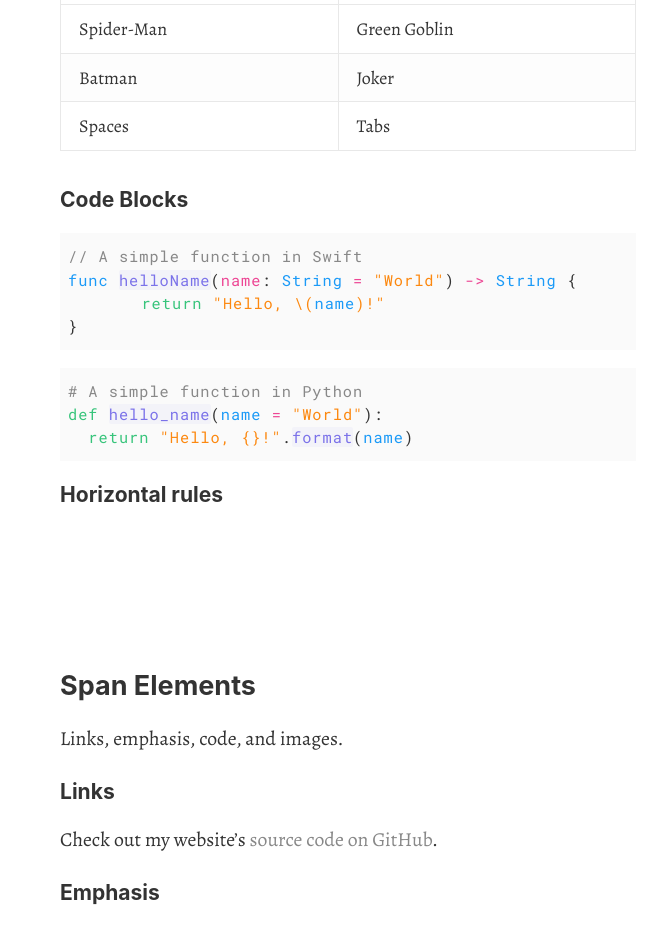
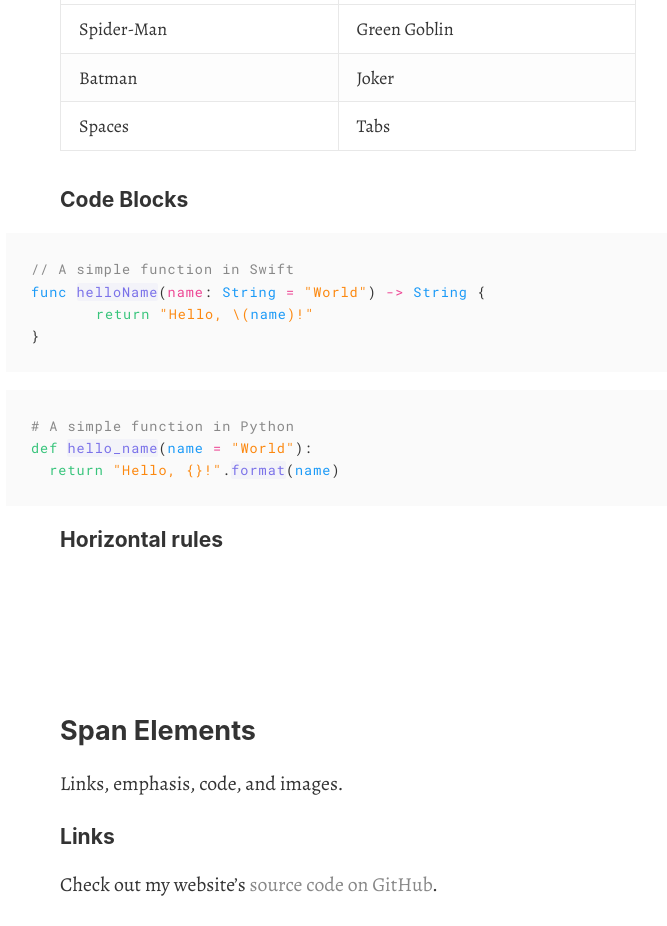
Before and after one commit to tmm/www, a Jekyll site: the page built from blog/_posts/2014-08-01-style-guide.md, in a window 1280 px wide. Shown: the part 1435-2361 px from the top of the page, without its empty margins (292-959 px from the left). Built offline with Jekyll 4.4.1, drawn with Linux system fonts in a browser that asks for light colours; comment, search, counter and statistics services are not loaded.

Commit message:
Full bleed images and code

```diff
--- a/_sass/_base.scss
+++ b/_sass/_base.scss
@@ -90,6 +90,15 @@
     left: auto;
   }
   max-width: 100%;
+
+  @media screen and (max-width: $sm) {
+    border-radius: 0;
+    margin: {
+      left: -1rem;
+      right: -1rem;
+    }
+    max-width: calc(100% + 2rem);
+  }
 }
 
 ol, ul {
@@ -264,7 +273,7 @@
       weight: 600;
     }
     letter-spacing: 2px;
-    padding-top: .65rem;
+    padding-top: .66rem;
     text-transform: uppercase;
   }
 
@@ -341,3 +350,10 @@
     letter-spacing: 2px;
   }
 }
+
+.jim {
+  margin: {
+    bottom: 2rem;
+    top: 0;
+  }
+}
--- a/_sass/_code.scss
+++ b/_sass/_code.scss
@@ -11,10 +11,12 @@
 code {
   background-color: $background;
   color: $black;
-  font-family: $mono;
-  font-size: .85rem;
-  font-style: normal;
-  font-weight: 400;
+  font: {
+    family: $mono;
+    size: .75rem;
+    style: normal;
+    weight: 400;
+  }
   letter-spacing: 1px;
 }
 
@@ -26,14 +28,26 @@
 }
 
 .highlight {
-  margin: 1rem 0;
   background: $background;
   line-height: 123%;
+  margin: {
+    bottom: 1rem;
+    left: -1.5rem;
+    right: -1.5rem;
+    top: 1rem;
+  }
+
+  @media screen and (max-width: $sm) {
+    margin: {
+      left: -1rem;
+      right: -1rem;
+    }
+  }
 }
 
 pre {
   margin: 0;
-  padding: 12px 8px;
+  padding: 25px;
 
   pre {
     padding-top: 0;
```
Also changed, not shown: 404.html (+7 -1 lines).
